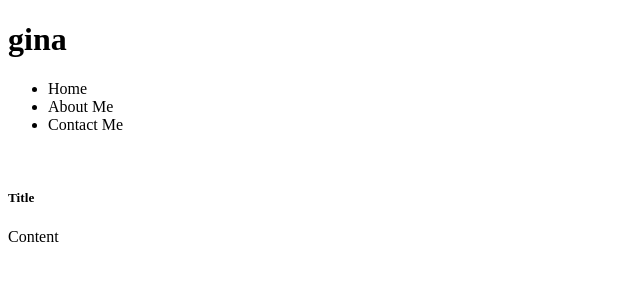
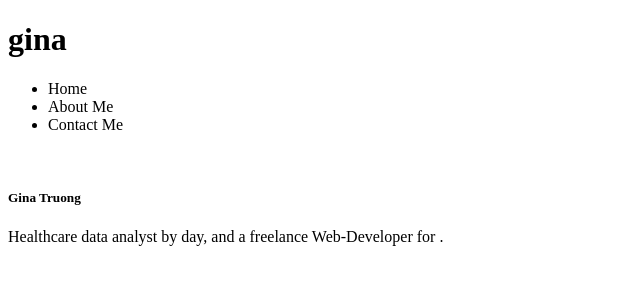
Before and after one commit to ginatruong/Portfolio_Design1, a plain HTML site: page index.html in a window 1280 px wide. Shown: the whole page, without its empty margins (0-640 px from the left). Drawn offline with Linux system fonts and the light colour scheme.

Commit message:
Add bio card

```diff
--- a/index.html
+++ b/index.html
@@ -24,8 +24,8 @@
     <div class="card">
       <img class="card-img" src="" alt="">
       <div class="card-img-overlay">
-        <h5 class="card-title">Title</h5>
-        <p class="card-text">Content</p>
+        <h5 class="card-title">Gina Truong</h5>
+        <p class="card-text">Healthcare data analyst by day, and a freelance Web-Developer for .</p>
       </div>
     </div>
   </div>
```
